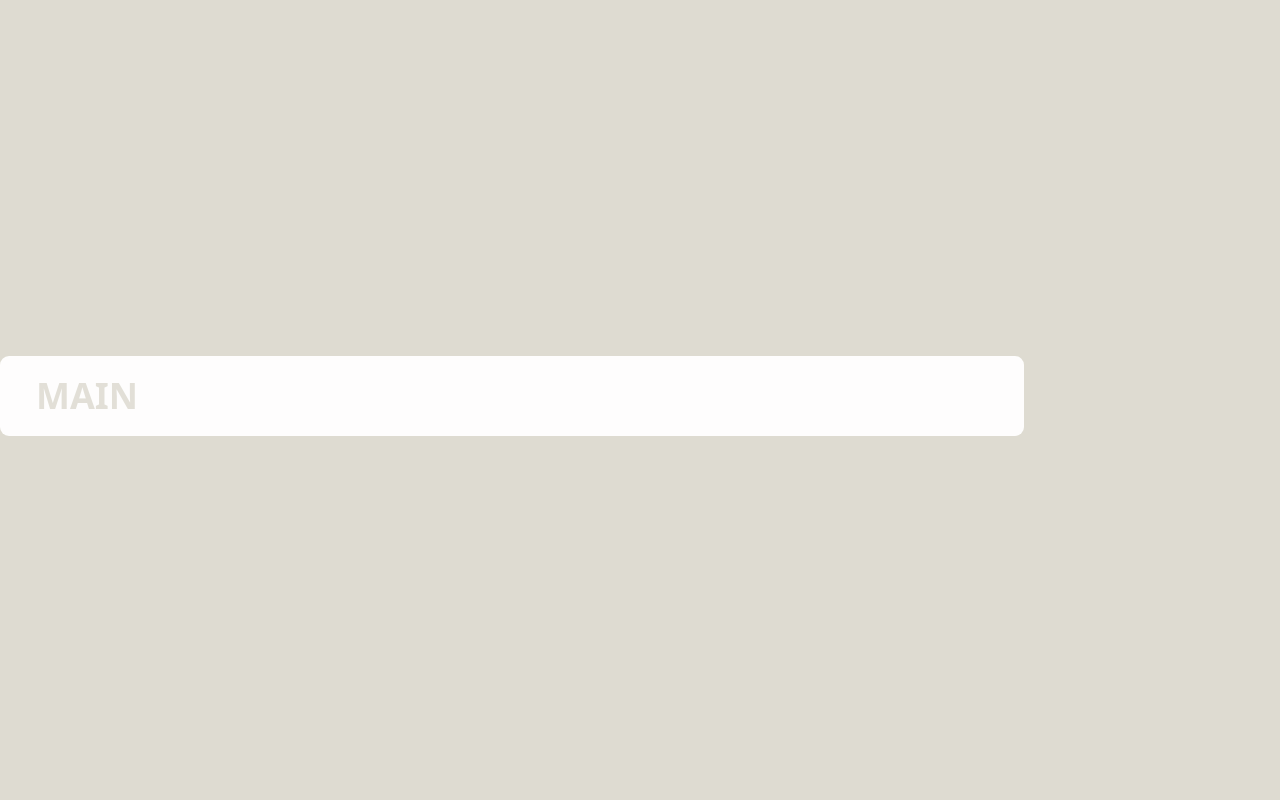
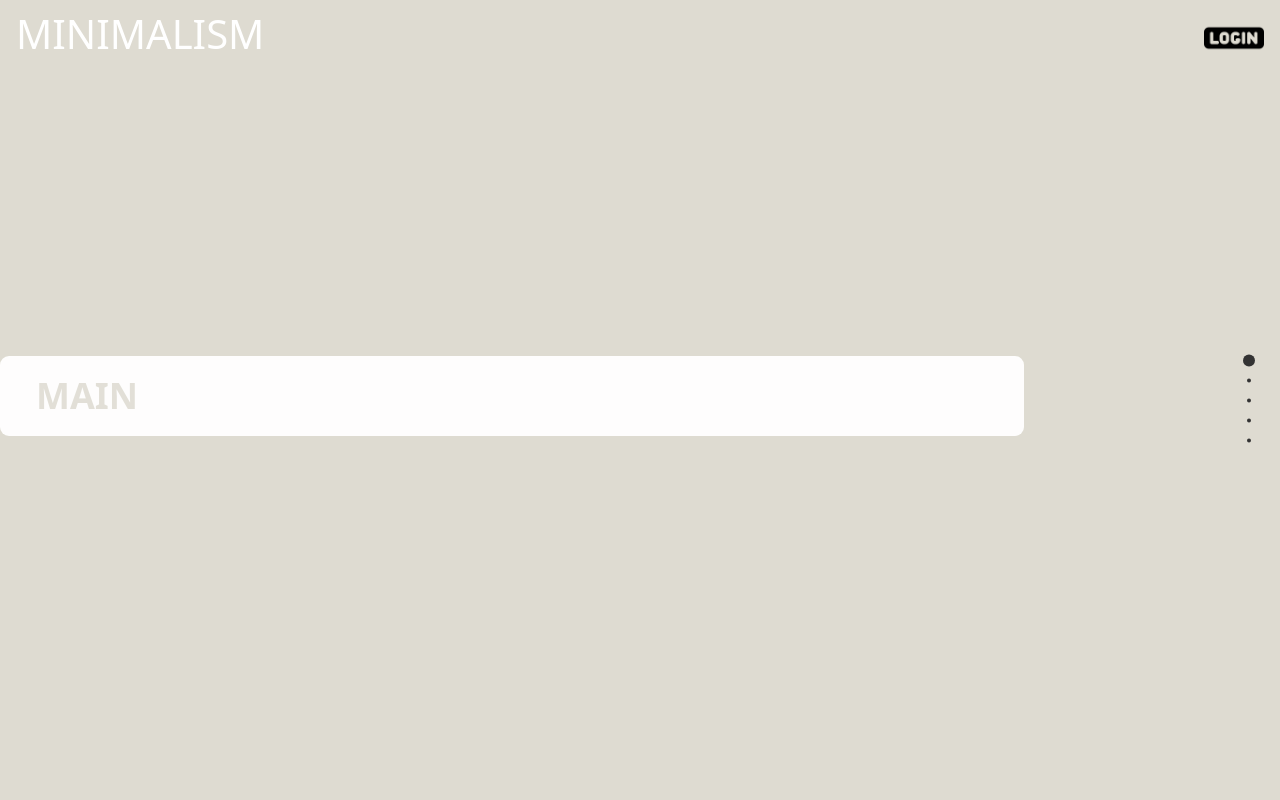
Before and after one commit to oereo/minimalism, a Django app: page / in a window 1280 px wide. Run offline with Django 3.2, Linux system fonts and the light colour scheme.

Commit message:
feat: add main navbar in landingpage

```diff
--- a/minimalism/feed/static/css/landingPage.css
+++ b/minimalism/feed/static/css/landingPage.css
@@ -24,3 +24,25 @@
   pointer-events: none;
   user-select: none;
 }
+
+header {
+  position: fixed;
+  top: 0;
+  left: 0;
+  right: 0;
+  z-index: 100;
+  height: 75px;
+  padding: 1rem;
+  color: white;
+  background: transparent;
+  font-weight: bold;
+  display: flex;
+  justify-content: space-between;
+  align-items: center;
+}
+
+.login-btn {
+  width: 60px;
+  height: 60px;
+  cursor: pointer;
+}
--- a/minimalism/feed/templates/landingPage.html
+++ b/minimalism/feed/templates/landingPage.html
@@ -4,6 +4,12 @@
 <script src="{% static 'js/fullpage.min.js' %}"></script>
 
 {% endblock%} {% block contents %}
+<header>
+  <h1>MINIMALISM</h1>
+  <nav>
+    <span><img class="login-btn" src="{% static 'image/login.png'%}"/></span>
+  </nav>
+</header>
 <div id="main">
   <section class="section"><h2>main</h2></section>
   <section class="section"><h2>introduce</h2></section>
@@ -15,7 +21,8 @@
 <script>
   new fullpage("#main", {
     licenseKey: "",
-    sectionsColor: ["#DEDBD1", "#C3C3B2", "#DEDBD1", "#C3C3B2", "#DEDBD1"]
+    sectionsColor: ["#DEDBD1", "#C3C3B2", "#DEDBD1", "#C3C3B2", "#DEDBD1"],
+    navigation: true
   });
 </script>
 
```
Also changed, not shown: minimalism/feed/static/image/login.png (added).
